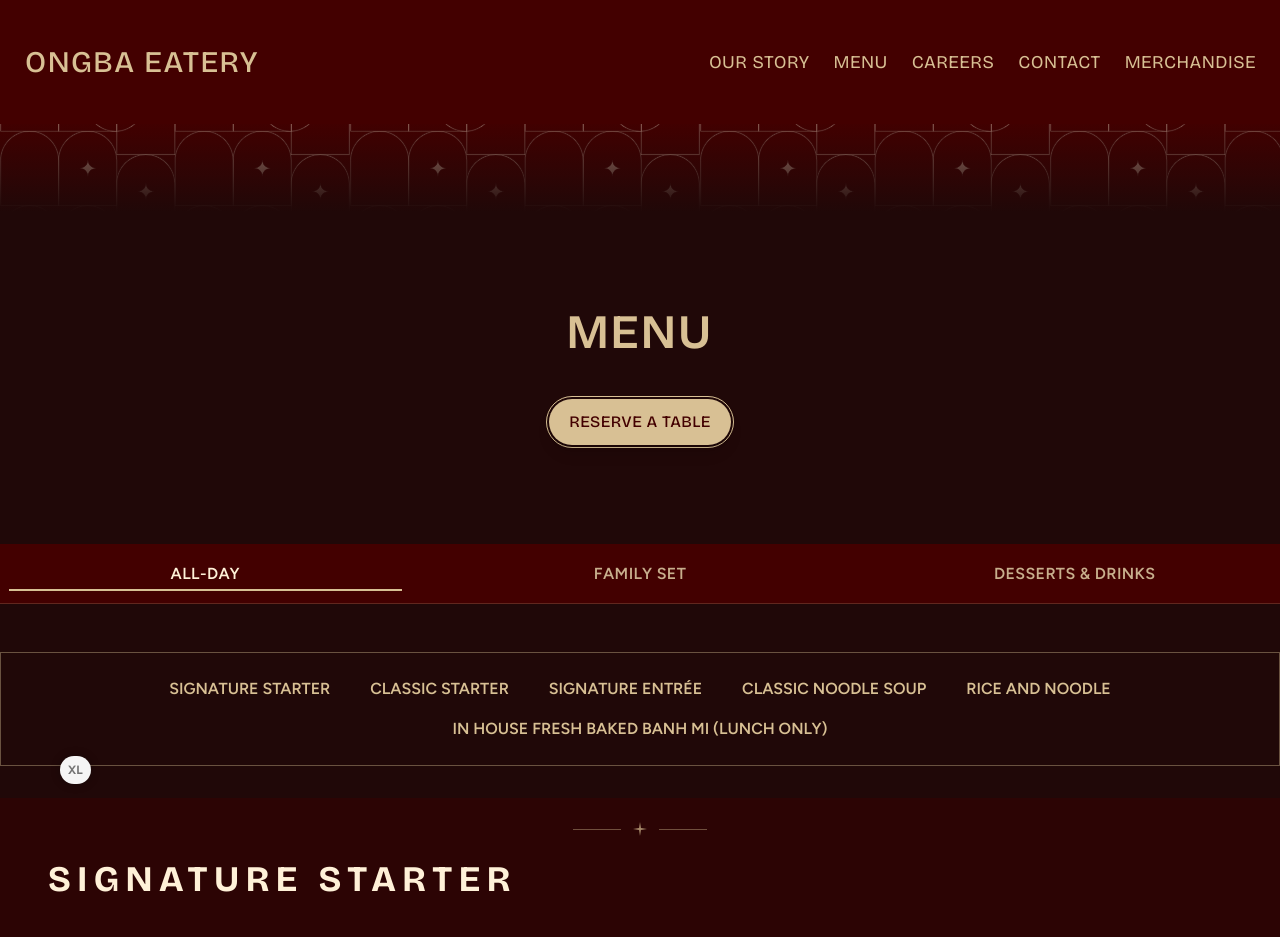
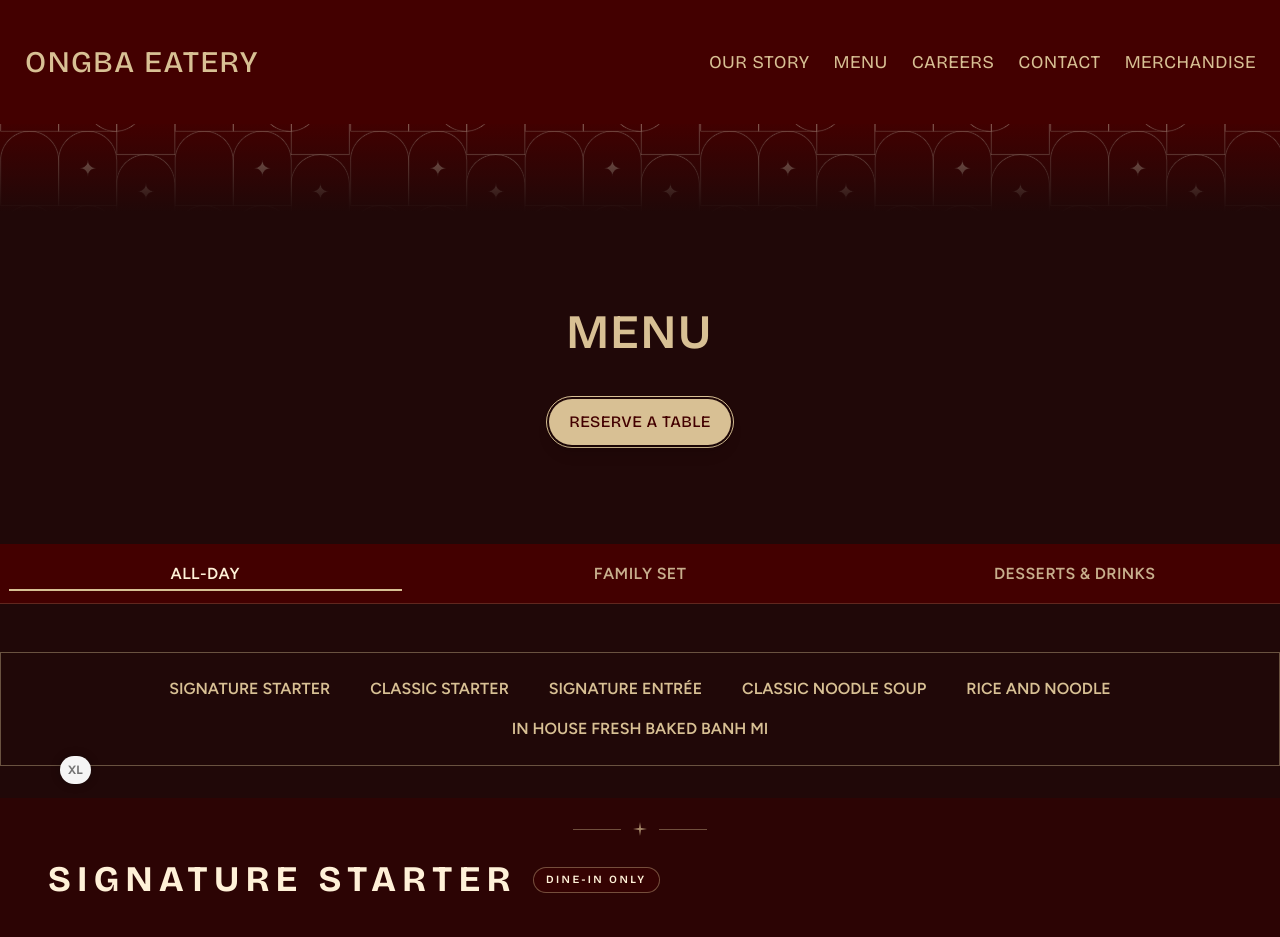
Before and after one commit to thanhtonhuynh/ongba-eatery, a Next.js app: page /menu in a window 1280 px wide. Shown: the top 937 px of the page. Built offline with nearby package versions, Linux system fonts and the light colour scheme.

Commit message:
add dine-in only notes for signature items and desserts

```diff
--- a/_data/coquitlam-categories.ts
+++ b/_data/coquitlam-categories.ts
@@ -1,7 +1,7 @@
 import { CoquitlamMenuCategory } from "@/_types";
 
 export const coquitlamCategories: CoquitlamMenuCategory[] = [
-  { key: "cq_signature_starter", title: "Signature Starter" },
+  { key: "cq_signature_starter", title: "Signature Starter", note: "Dine-in only" },
   {
     key: "cq_classic_starter",
     title: "Classic Starter",
@@ -9,6 +9,7 @@ export const coquitlamCategories: CoquitlamMenuCategory[] = [
   {
     key: "cq_signature_entree",
     title: "Signature Entrée",
+    note: "Dine-in only",
   },
   {
     key: "cq_classic_noodle_soup",
@@ -34,7 +35,8 @@ export const coquitlamCategories: CoquitlamMenuCategory[] = [
   },
   {
     key: "cq_banh_mi",
-    title: "In House Fresh Baked Banh Mi (Lunch Only)",
+    title: "In House Fresh Baked Banh Mi",
+    note: "Lunch only",
     description:
       "Fresh baked daily. Cucumber, cilantro, pickled daikon, and carrot.\nRegular Mayo or Curry Mayo",
     addOns: [
--- a/_types/index.ts
+++ b/_types/index.ts
@@ -83,6 +83,8 @@ export type CoquitlamMenuCategory = {
   key: CoquitlamMenuCategoryKey;
   title: string;
   description?: string;
+  /** Short availability constraint shown as a chip near the title (e.g. "Dine-in only", "Lunch only"). */
+  note?: string;
   addOns?: AddOnItem[];
 };
 
--- a/app/menu/menu-page-tabs.tsx
+++ b/app/menu/menu-page-tabs.tsx
@@ -44,6 +44,7 @@ export function MenuPageTabs() {
             index={index}
             title={category.title}
             description={category.description}
+            note={category.note}
             items={coquitlamItemsByCategory[category.key] ?? []}
             addOns={category.addOns}
           />
@@ -58,7 +59,13 @@ export function MenuPageTabs() {
         <div className="border-gold/40 border p-3 sm:p-6">
           <MenuNav categories={dessertsDrinksNavCategories} />
         </div>
-        <MenuSection id="cq_sub_desserts" index={0} title="Desserts" items={coquitlamDesserts} />
+        <MenuSection
+          id="cq_sub_desserts"
+          index={0}
+          title="Desserts"
+          note="Dine-in only"
+          items={coquitlamDesserts}
+        />
         <MenuSection id="cq_sub_drinks" index={1} title="Drinks" items={coquitlamDrinks} />
       </TabsContent>
     </Tabs>
--- a/app/menu/menu-section.tsx
+++ b/app/menu/menu-section.tsx
@@ -11,8 +11,19 @@ type MenuSectionFrameProps = {
   isFeatured?: boolean;
   title?: string;
   description?: string;
+  /** Short availability chip shown next to the title (e.g. "Dine-in only"). */
+  note?: string;
   children: React.ReactNode;
 };
+
+/** Small uppercase pill rendered next to a section title (e.g. dine-in / lunch only). */
+export function SectionNoteChip({ children }: { children: React.ReactNode }) {
+  return (
+    <span className="font-bricolage-grotesque border-gold/40 bg-wine/40 text-light-gold inline-flex items-center gap-2 rounded-full border px-3 py-1 text-[11px] font-semibold tracking-[0.22em] uppercase">
+      {children}
+    </span>
+  );
+}
 
 export function MenuSectionFrame({
   id,
@@ -20,6 +31,7 @@ export function MenuSectionFrame({
   isFeatured,
   title,
   description,
+  note,
   children,
 }: MenuSectionFrameProps) {
   return (
@@ -38,12 +50,15 @@ export function MenuSectionFrame({
         {(title || description) && (
           <div className="space-y-3 sm:space-y-6">
             {title && (
+              <div className="flex flex-wrap items-center gap-x-4 gap-y-2">
                 <Typography
                   variant="h2"
                   className="font-bricolage-grotesque text-light-gold text-xl font-bold tracking-[0.18em] uppercase sm:text-2xl"
                 >
                   {title}
                 </Typography>
+                {note && <SectionNoteChip>{note}</SectionNoteChip>}
+              </div>
             )}
             {description && (
               <Typography variant="body-sm" className="text-secondary whitespace-pre-line">
@@ -65,11 +80,21 @@ type Props = {
   index?: number;
   title: string;
   description?: string;
+  note?: string;
   items: MenuItem[] | Product[];
   addOns?: AddOnItem[];
 };
 
-export function MenuSection({ id, isFeatured, index, title, description, items, addOns }: Props) {
+export function MenuSection({
+  id,
+  isFeatured,
+  index,
+  title,
+  description,
+  note,
+  items,
+  addOns,
+}: Props) {
   if (items.length === 0) {
     return null;
   }
@@ -81,6 +106,7 @@ export function MenuSection({ id, isFeatured, index, title, description, items,
       isFeatured={isFeatured}
       title={title}
       description={description}
+      note={note}
     >
       {/* Add-ons */}
       {addOns && addOns.length > 0 && (
```
Lines whose indentation alone changed are shown as unchanged.
